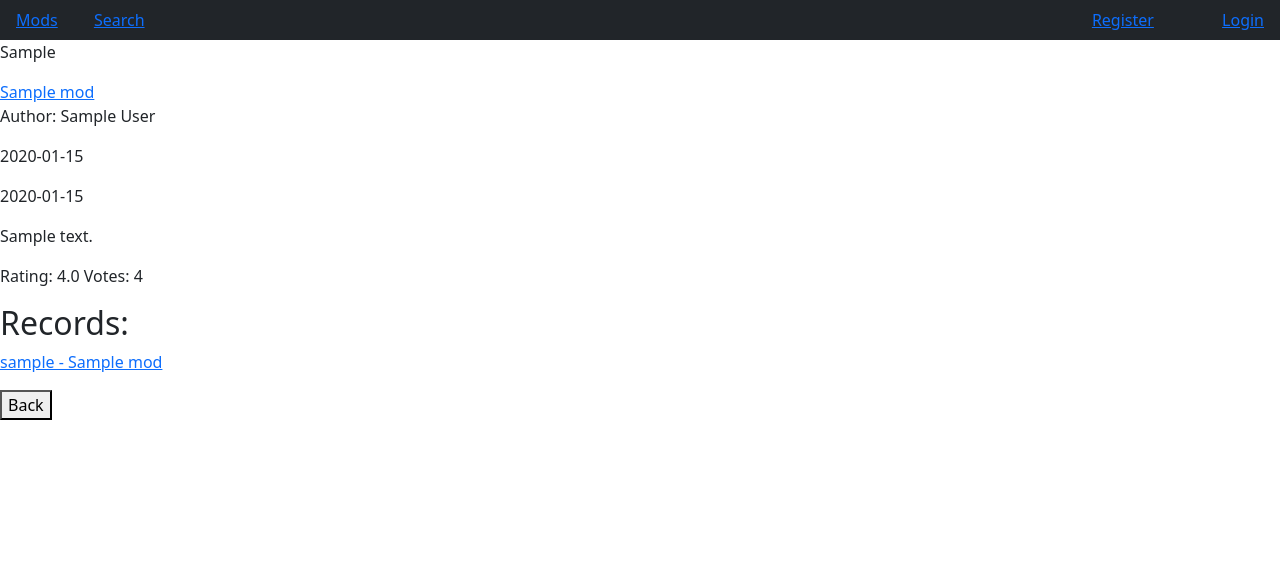
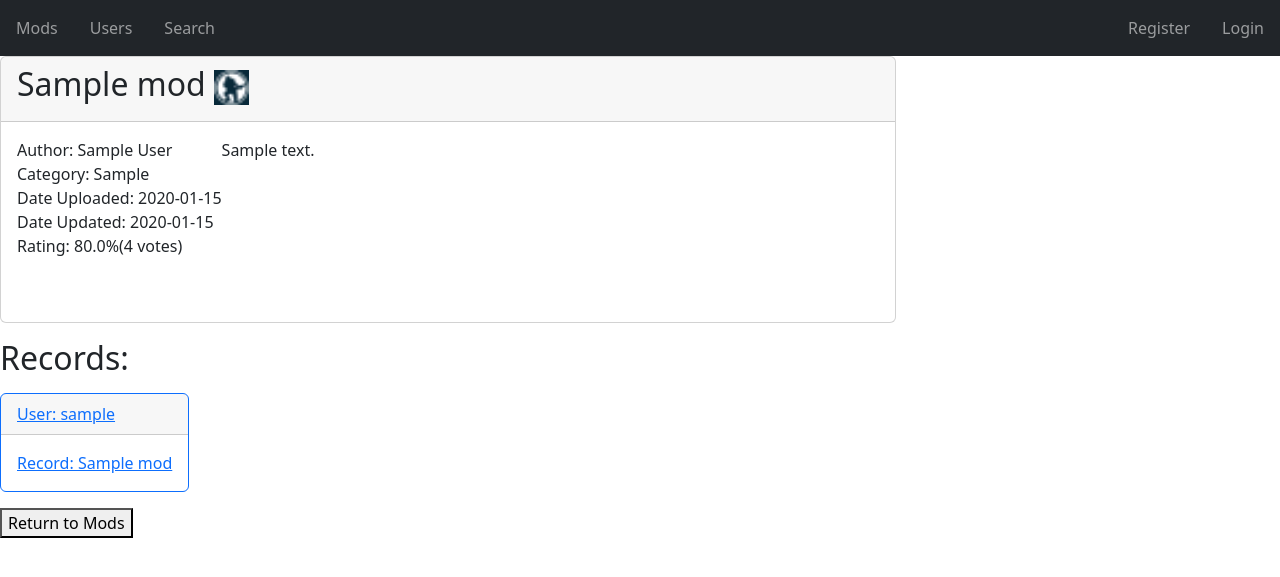
Before and after one commit to technohiker/wadlog, a Flask app: page /mods/1 in a window 1280 px wide. Shown: the top 577 px of the page. Run offline with Flask 2, Linux system fonts and the light colour scheme; tables that the repository leaves empty hold one stand-in row (values such as "Sample post").

Commit message:
Currently adding bootstrap cards.

```diff
--- a/static/app.css
+++ b/static/app.css
@@ -15,6 +15,10 @@
 .searchedMod{
     display: inline-block;
     width: 80%;
+    border-style: solid;
+    border-width: 100px solid;
+    border-color: red;
+    margin-top: 10px;
 }
 
 .userAvatar{
@@ -22,15 +26,42 @@
     width: 100px;
 }
 
+.userContainerInfo{
+    display: flex;
+    flex-direction: column;
+}
+
 .userContainer{
-    display: inline-block;
     margin: 10px;
     border: 1%;
     border-style: solid;
     border-width: 100px solid;
     border-color: red;
+    width: max-content;
+    display: flex;
+    flex-direction: row;
 }
 
-.userContainerInfo{
-    float: right;
+.flexContainer{
+    display: flex;
+    flex-direction: column;
 }
+
+.flexRow{
+    display: flex;
+    flex-direction: row;
+    flex: 200px;
+}
+
+.flexWrap{
+    flex-wrap: wrap;
+    flex: 200px;
+}
+
+.navbar-nav{
+    flex-direction: row;
+}
+
+.idImage{
+    width: 35px;
+}
--- a/templates/base.html
+++ b/templates/base.html
@@ -5,25 +5,40 @@
     <meta http-equiv="X-UA-Compatible" content="IE=edge">
     <meta name="viewport" content="width=device-width, initial-scale=1.0">
     <title>{% block title %}{% endblock %}</title>
+    <link href="https://cdn.jsdelivr.net/npm/bootstrap@5.2.0-beta1/dist/css/bootstrap.min.css" rel="stylesheet">
     <link rel="stylesheet" href="/static/app.css">
-    <link href="https://cdn.jsdelivr.net/npm/bootstrap@5.2.0-beta1/dist/css/bootstrap.min.css" rel="stylesheet">
 </head>
 <body>
     <nav class="navbar navbar-dark bg-dark">
-        <div class="navbar-left">
-            <a class="nav-item px-3" href="{{ url_for('mod_list')}}">Mods</a>
-            <a class="nav-item px-3" href="{{ url_for('front_page')}}">Search</a>
-        </div>
+        <ul class="navbar-nav">
+            <li>
+                <a class="nav-link px-3" href="{{ url_for('mod_list')}}">Mods</a>
+            </li>
+            <li>
+                <a class="nav-link px-3" href="{{ url_for('user_list')}}">Users</a>
+            </li>
+            <li>
+                <a class="nav-link px-3" href="{{ url_for('front_page')}}">Search</a>
+            </li>
+        </ul>
         {% if g.user %}
-        <div class="navbar-right">
-            <a class="nav-item px-5" href="{{ url_for('get_user',user_id=g.user.id)}}">User Profile</a>
-            <a class="nav-item px-3" href="{{ url_for('logout')}}">Logout</a>
-        </div>
+        <ul class="navbar-nav">
+            <li>
+                <a class="nav-link nav-item px-3" href="{{ url_for('get_user',user_id=g.user.id)}}">User Profile</a>
+            </li>
+            <li>
+                <a class="nav-link nav-item px-3" href="{{ url_for('logout')}}">Logout</a>
+            </li>
+        </ul>
         {% else %}
-        <div class="navbar-right">
-            <a class="nav-item px-5" href="{{ url_for('register')}}">Register</a>
-            <a class="nav-item px-3" href="{{ url_for('login')}}">Login</a>
-        </div>
+        <ul class="navbar-nav">
+            <li>
+                <a class="nav-link nav-item px-3" href="{{ url_for('register')}}">Register</a>
+            </li>
+            <li>
+                <a class="nav-link nav-item px-3" href="{{ url_for('login')}}">Login</a>
+            </li>
+            </ul>
         {% endif %}
     </nav>
     {% for msg in get_flashed_messages() %}
--- a/templates/macros.html
+++ b/templates/macros.html
@@ -1,41 +1,20 @@
     {% macro create_mod_object(mod) %}
-        <p>vvvvvvvvvvvvvvvvvvvvvvvvvvvvvvvvvvvvvvv</p>
-        <p id="url">{{mod.url}}</p>
-        <p id="category">{{mod.category}}</p>
-        <a href="{{ url_for('get_mod', mod_id = mod.id) }}" id="title" class="title" name="title">{{mod.title}}</a>
-        <p id="author">{{mod.author}}</p>
-        <p id="date">{{mod.date}}</p>
-        <p id="description">{{mod.description}}</p>
-        {% if mod.rating > 0 %}
-            <p id="rating">{{mod.rating}}</p>
-            <p id="votes">{{mod.votes}}</p>
-        {% endif %}
-        <p>^^^^^^^^^^^^^^^^^^^^^^^^^^^^^^^^^^^^^^</p>
     {% endmacro %}
 
-    {% macro create_record_object(record) %}
-        <p>
-            <a href="{{ url_for('get_record', record_id = record.id) }}">
-                {{record.user.username}}: {{record.mod.title}}
-            </a>
-        </p>
+    {% macro create_record_card(record) %}
+        <div class="card border-primary mt-3" style="width:max-content">
+            <div class="card-header">
+                <a href="{{ url_for('get_user', user_id = record.user.id) }}">
+                    User: {{record.user.username}}
+                </a>
+            </div>
+            <div class="card-body">
+                <a href="{{ url_for('get_record', record_id = record.id) }}">
+                    Record: {{record.mod.title}}
+                </a>
+            </div>
+        </div>
     {% endmacro %}
 
     {% macro create_user_object(user, count) %}
-        <div class="userContainer">
-            <a href="{{ url_for('get_user', user_id = user.id) }}">
-                <img class="userAvatar" src="{{user.image_url}}">
-            </a>
-            <ul class="userContainerInfo">
-                <li>
-                    <a href="{{ url_for('get_user', user_id = user.id) }}">
-                        User: {{user.username}}
-                    </a>
-                </li>
-                <li>
-                    <span>Records: {{user.records | length}}</span>
-                </li>
-            </ul>
-        </div>
-        <br>
     {% endmacro %}
--- a/templates/mod.html
+++ b/templates/mod.html
@@ -1,29 +1,71 @@
 {% extends 'base.html' %}
+{% from 'macros.html' import create_record_card with context %}
 
 {% block content %}
-    <div id="modInfo" mod_id="{{mod.id}}">
+<!--
+    <div id="modInfo" class="searchedMod" mod_id="{{mod.id}}">
         <p id="dir">{{mod.category}}</p>
-        <a href="{{ url_for('get_mod', mod_id = mod.id) }}" id="title">{{mod.title}}</a>
+        <h2>
+            {{mod.title}}
+        </h2>
+        <a href="{{ url_for('get_mod', mod_id = mod.id) }}" id="title">Idgames Source</a>
         <p id="author">Author: {{mod.author}}</p>
-        <p id="date_uploaded">{{mod.date_uploaded}}</p>
-        <p id="date_updated">{{mod.date_updated}}</p>
+        <p id="date_uploaded">Date Uploaded: {{mod.date_uploaded}}</p>
+        <p id="date_updated">Date Updated: {{mod.date_updated}}</p>
         <p id="description">{{mod.description}}</p>
         <p id="rating">Rating: {{mod.rating}}   Votes: {{mod.rating_count}}</p>
 
     </div>
-    <div>
+-->
+    <div class="card"  style="width:70%">
+        <div class="card-header">
+            <span card="card-title">
+                <h2>{{mod.title}}
+                    <a href="{{mod.url}}">
+                        <img class="idImage" src="/static/images/idgamesFavicon.png">
+                    </a>
+                </h2>
+            </span>
+        </div>
+        <div class="card-body d-flex flex-row flexWrap">
+            <p class="flexContainer d-flex flex-wrap">
+                <span class="card-text">Author: {{mod.author}}</span>
+                <span class="card-text">Category: {{mod.category}}</span>
+                <span class="card-text">Date Uploaded: {{mod.date_uploaded}}</span>
+                <span class="card-text">Date Updated: {{mod.date_updated}}</span>
+                <span class="card-text">Rating: {{mod.rating * 20}}%({{mod.rating_count}} votes)</span>
+            </p>
+            <article>{{mod.description}}</article>
+        </div>
+        {% if g.user %}
+        <p><form action="{{ url_for('get_mod', mod_id = mod.id) }}" method="POST">
+            <button id="addModButton">Add to Records</button>
+        </form></p>
+        {% endif %}
+    </div>
+    <p>
         <h2>Records:</h2>
         {% for record in mod.records %}
-            <p><a href="{{ url_for('get_record', record_id = record.id) }}">{{record.user.username}} - {{mod.title}}</a></p>
+            {{ create_record_card(record) }}
+            <!--
+                <div class="card border-primary mt-3" style="width:max-content">
+                    <div class="card-header">
+                        <a href="{{ url_for('get_user', user_id = record.user.id) }}">
+                            User: {{record.user.username}}
+                        </a>
+                    </div>
+                    <div class="card-body">
+                        <a href="{{ url_for('get_record', record_id = record.id) }}">
+                            Record:
+                        </a>
+                    </div>
+                </div>
+            -->
         {% endfor %}
-    </div>
-    {% if g.user %}
-        <form action="{{ url_for('get_mod', mod_id = mod.id) }}" method="POST">
-            <button id="addModButton">Add to Records</button>
-        </form>
-    {% endif %}
-    <form action="{{ url_for('mod_list')}}", method="GET">
-        <button>Back</button>
+    </p>
+
+    <form action="{{ url_for('mod_list')}}" style="margin-bottom:20px;" method="GET">
+        <button>Return to Mods</button>
     </form>
 
     <script src="/static/mod.js"></script>
--- a/templates/user.html
+++ b/templates/user.html
@@ -1,4 +1,5 @@
 {% extends 'base.html' %}
+{% from 'macros.html' import create_record_card with context %}
 
 {% block content %}
     <div id="userInfo" userid="{{user.id}}">
@@ -14,7 +15,7 @@
     <div id="userRecords">
         <h2>User's Mods</h2>
         {% for record in user.records %}
-            <p>Title: <a href="{{url_for('get_record', record_id=record.id)}}">{{record.mod.title}}</a></p>
+            {{ create_record_card(record)}}
         {% endfor %}
     </div>
     <h2>Comments: </h2>
@@ -26,10 +27,11 @@
     {% if g.user %}
         <h3>Write Comment:</h3>
         <form id="commentForm" method="POST">
-            <textarea id="commentText"></textarea>
+            <p><textarea id="commentText"></textarea></p>
             <button>Send Comment</button>
         </form>
     {% endif %}
+
     <script src="https://cdnjs.cloudflare.com/ajax/libs/handlebars.js/4.7.7/handlebars.min.js"></script>
     <script src="/static/user.js"></script>
     {% raw %}
--- a/templates/user_edit.html
+++ b/templates/user_edit.html
@@ -1,3 +1,5 @@
+{% extends 'base.html' %}
+{% block content %}
     {{ form.hidden_tag() }}
     <h2>Edit Profile:</h2>
     <form method="POST" id="editRecordForm">
@@ -18,3 +20,4 @@
             <button>Back</button>
         </form>
     </form>
+{% endblock %}
```
Also changed, not shown: templates/login.html (+3 -4 lines), templates/mods.html (+19 -2 lines), templates/users.html (+16 -2 lines), static/images/idgamesFavicon.png (added). Lines whose indentation alone changed are shown as unchanged.
